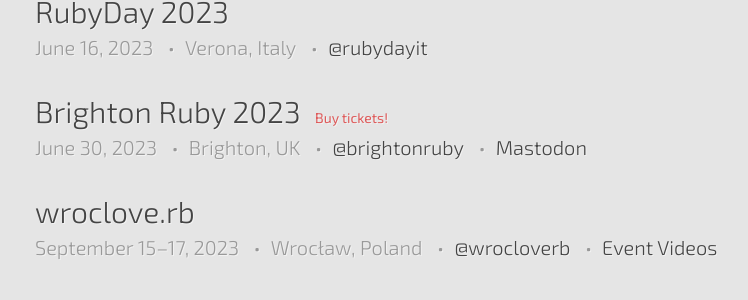
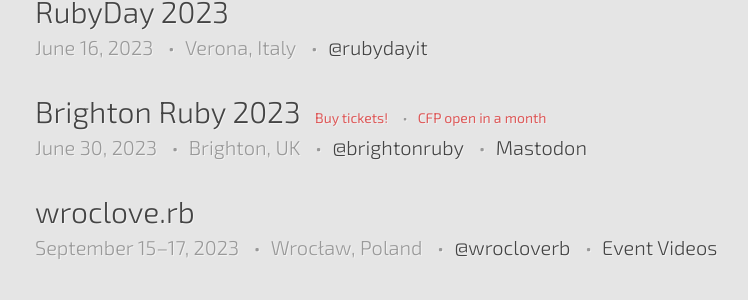
Before and after one commit to ruby-conferences/ruby-conferences.github.io, a Jekyll site: the page built from index.html, in a window 1280 px wide. Shown: the part 1069-1369 px from the top of the page, without its empty margins (205-953 px from the left). Built offline with Jekyll 4.4.1, drawn with Linux system fonts in a browser that asks for light colours.

Commit message:
CFP details for Brighton Ruby

```diff
--- a/_data/conferences.yml
+++ b/_data/conferences.yml
@@ -2229,6 +2229,8 @@
   twitter: brightonruby
   mastodon: https://ruby.social/@brightonruby
   reg_phrase: Buy tickets!
+  cfp_phrase: CFP open
+  cfp_date: 2023-03-31
 
 - name: wroclove.rb
   location: Wrocław, Poland
```
